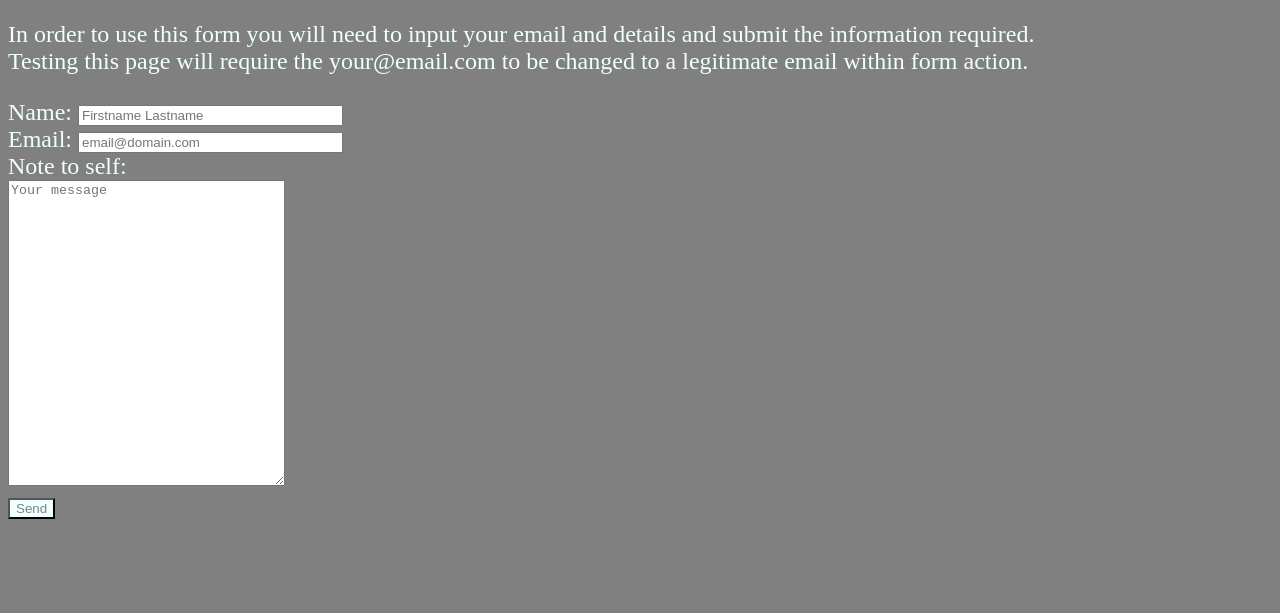
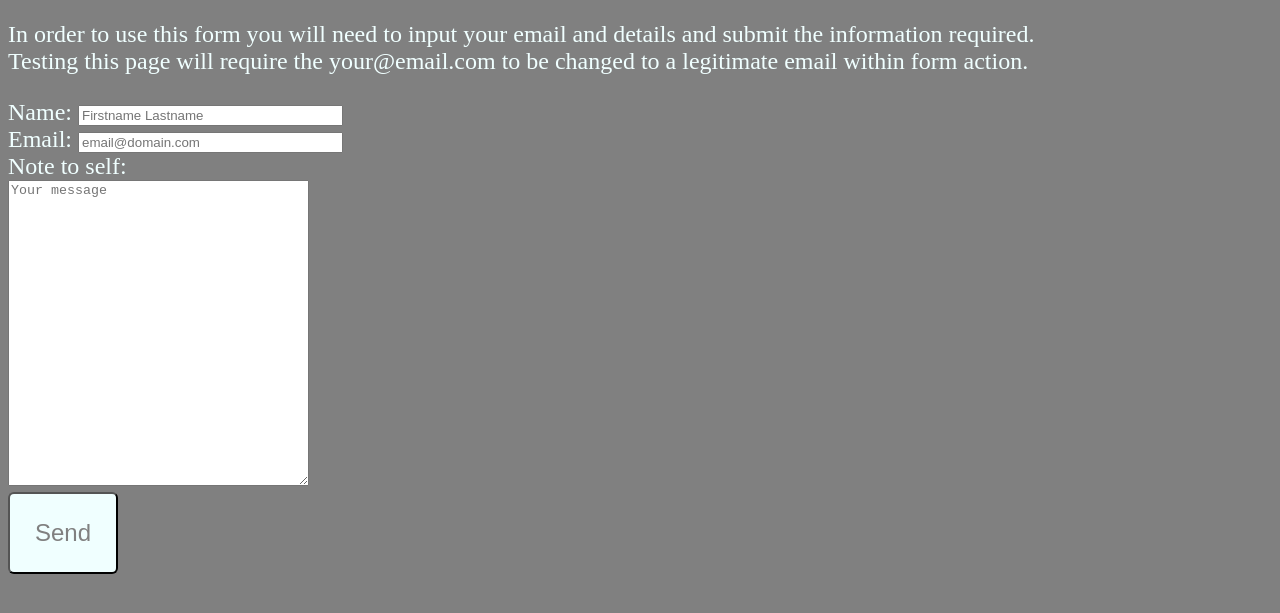
Before and after one commit to AndrewC772/1620-Week-14-Lab, a plain HTML site: page index.html in a window 1280 px wide. Shown: the part 61-674 px from the top of the page. Drawn offline with Linux system fonts and the light colour scheme.

Commit message:
modified button text and design

```diff
--- a/CSS/styles.css
+++ b/CSS/styles.css
@@ -11,4 +11,7 @@ div {
 button.light_mode {
     background-color: azure;
     color:grey;
+    padding: 25px;
+    border-radius: 6px;
+    font-size: 1.5rem;
 }
--- a/index.html
+++ b/index.html
@@ -21,7 +21,7 @@
         </div>
         <div>
             <label id = "notetoself">Note to self:</label><br>
-            <textarea name="message" placeholder="Your message" rows = "20" cols = "32" required></textarea>
+            <textarea name="message" placeholder="Your message" rows = "20" cols = "35" required></textarea>
         </div>
         <div>
             <button type="submit" class = "light_mode"> Send </button>
```
